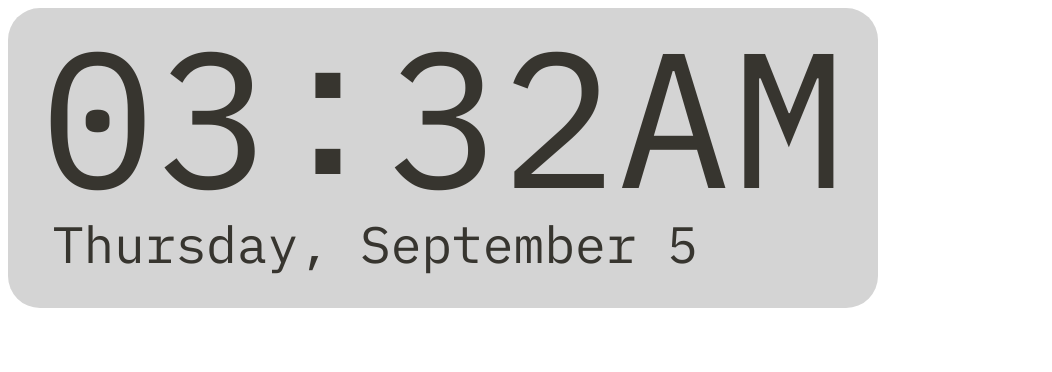
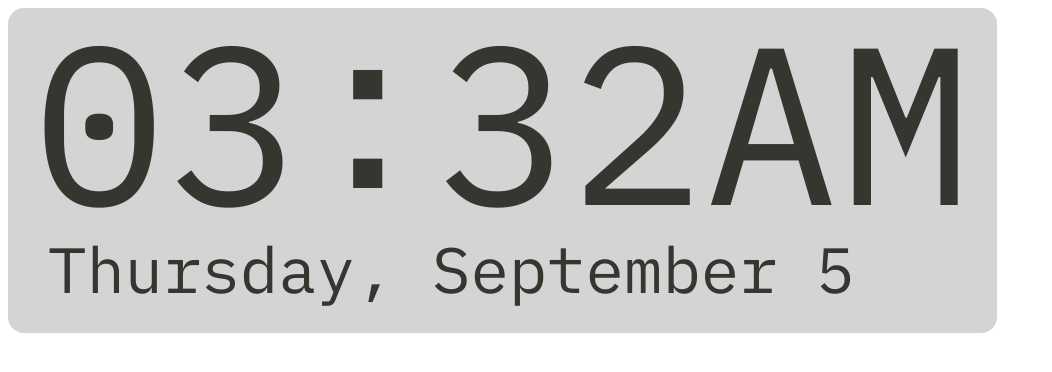
Before and after one commit to nilepereiraa/Herta-Station-Widgets, a plain HTML site: page daten-clock/index.html in a window 1280 px wide. Shown: the whole page, without its empty margins (0-1052 px from the left). Drawn offline with Linux system fonts and the light colour scheme.

Commit message:
css changes

```diff
--- a/daten-clock/style.css
+++ b/daten-clock/style.css
@@ -15,8 +15,8 @@ body {
     color: #37352f;
     clear: both;
     display: table;
-    padding: 2em;
-    border-radius: 2em;
+    padding: 1.5em;
+    border-radius: 1em;
 }
 
 /* Clock */
@@ -31,7 +31,7 @@ body {
     align-items: center;
     /* Font shit */
     font-family:'iAWriterMonoS', Courier, monospace;
-    font-size: 15vw;
+    font-size: 17.5vw;
     line-height: .80em;
 }
 
@@ -60,7 +60,7 @@ body {
 
     /* Font shit */
     font-family:'iAWriterMonoS', Courier, monospace;
-    font-size: 4vw;
+    font-size: 5vw;
     line-height: 1.25em;
     padding-left: .25em;
 }
```
